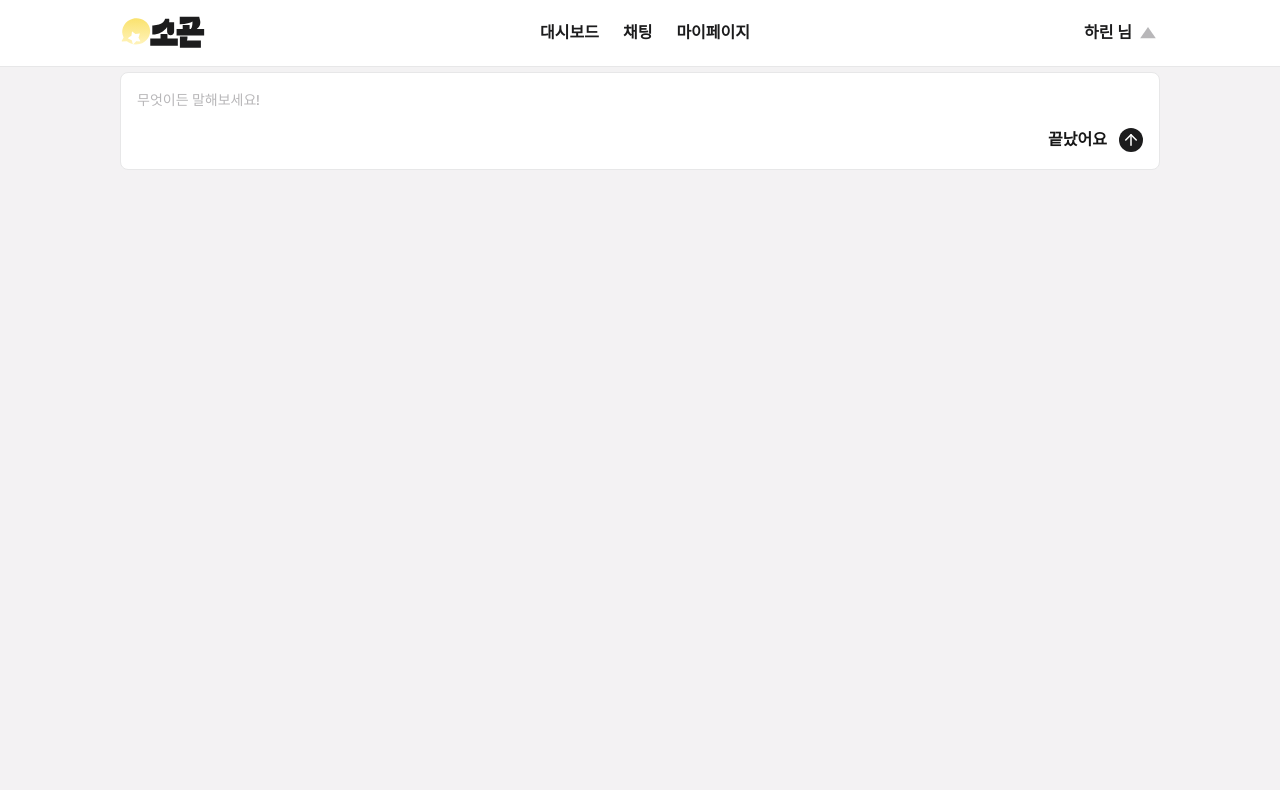
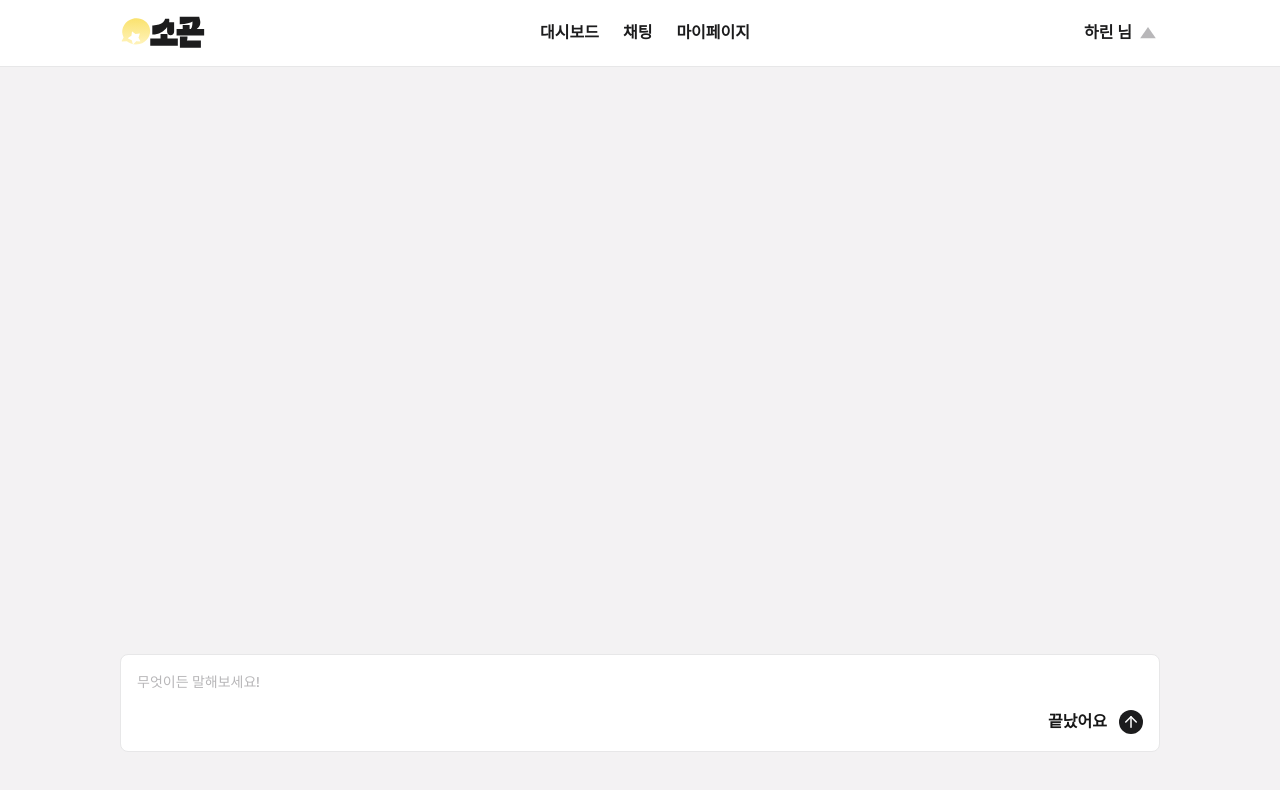
Before and after one commit to sogon-bssm/Sogon-FE, a Next.js app: page /chat in a window 1280 px wide. Shown: the top 790 px of the page. Built offline with nearby package versions, Linux system fonts and the light colour scheme.

Commit message:
feat:: 채팅 영역 div 생성

```diff
--- a/src/app/chat/page.tsx
+++ b/src/app/chat/page.tsx
@@ -7,9 +7,9 @@ const Chat = () => {
   const searchParams = useSearchParams();
   const sessionId = searchParams.get('session'); //session이 있으면 값 반환, 없으면 null
 
-  if (sessionId) return <h1>{sessionId}</h1>;
   return (
-    <div className="w-full px-4 md:px-8 lg:px-[7.5rem]">
+    <div className="flex w-full flex-col px-4 md:px-8 lg:px-[7.5rem]">
+      <div className="flex-1 overflow-y-auto">{sessionId}</div>
       <ChatInput />
     </div>
   );
--- a/src/features/chat/components/chatInput.tsx
+++ b/src/features/chat/components/chatInput.tsx
@@ -2,7 +2,7 @@ import Image from 'next/image';
 
 const ChatInput = () => {
   return (
-    <div className="p-base gap-base flex w-full flex-col justify-end rounded-sm border border-gray-300 bg-white">
+    <div className="p-base gap-base mb-[3rem] flex w-full flex-col justify-end rounded-sm border border-gray-300 bg-white">
       <input
         type="text"
         placeholder="무엇이든 말해보세요!"
```
